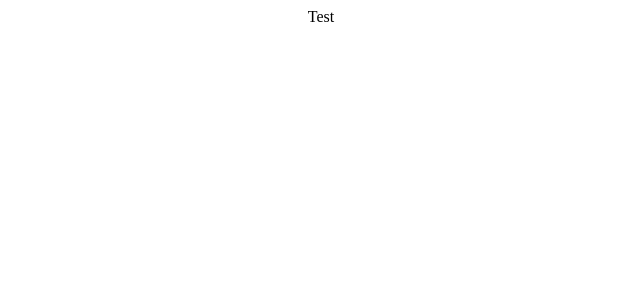
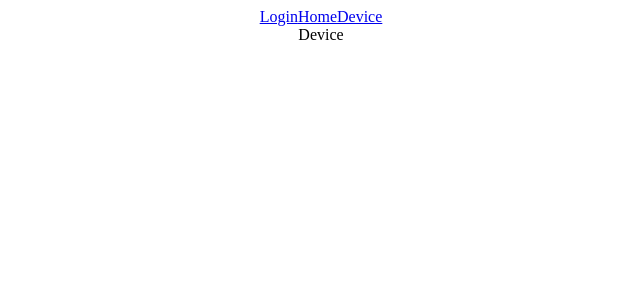
Before and after one commit to ehsanpo/React-store, a React (Create React App) app in the folder client/: page /device in a window 1280 px wide. Shown: the top 300 px of the page, without its empty margins (319-959 px from the left). Built offline with nearby package versions, Linux system fonts and the light colour scheme.

Commit message:
added routes, default  pages, and Privat routes component

```diff
--- a/client/src/App.js
+++ b/client/src/App.js
@@ -1,11 +1,33 @@
 import React, { Component } from 'react';
 import './App.css';
+import {
+  BrowserRouter as Router,
+  Route,
+  Link,
+  Redirect,
+} from 'react-router-dom';
+
+
+import Login from './pages/Login';
+import Home from './pages/Home';
+import Device from './pages/Device';
+
+import PrivateRoute from './components/Privateroute'
 
 class App extends Component {
 	render() {
 		return (
 		<div className="App">
-      Test
+			<nav>
+				<Link to="/login">Login</Link>
+				<Link to="/home">Home</Link>
+				<Link to="/device">Device</Link>
+			</nav>
+			<div>
+				<Route path="/login" component={Login}/>
+				<Route path="/device" component={Device}/>
+				<PrivateRoute path="/home" component={Home}/>
+			</div>
 		</div>
 		);
 	}
--- /dev/null
+++ b/client/src/components/Privateroute.js
@@ -0,0 +1,25 @@
+import React, { Component } from 'react';
+import {
+  BrowserRouter as Router,
+  Route,
+  Link,
+  Redirect,
+} from 'react-router-dom';
+
+
+const AUTH = false
+const PrivateRoute = ({ component: Component, ...rest }) => (
+
+  <Route {...rest} render={props => (
+   AUTH ? (
+      <Component {...props}/>
+    ) : (
+      <Redirect to={{
+        pathname: '/login',
+        state: { from: props.location }
+      }}/>
+    )
+  )}/>
+)
+
+export default PrivateRoute ;
--- a/client/src/index.js
+++ b/client/src/index.js
@@ -1,5 +1,13 @@
 import React from 'react';
 import ReactDOM from 'react-dom';
 import App from './App';
+import { BrowserRouter } from 'react-router-dom';
+import { Provider } from 'react-redux';
+import { store } from './store/Store';
 
-ReactDOM.render(<App />, document.getElementById('root'));
+
+ReactDOM.render( <BrowserRouter>
+	 <Provider store={store}>
+    <App/>
+    </Provider>
+  </BrowserRouter>, document.getElementById('root'));
--- a/client/src/pages/Device.js
+++ b/client/src/pages/Device.js
@@ -0,0 +1,13 @@
+import React, { Component } from 'react';
+
+
+class Device extends Component {
+  render() {
+    return (
+      <div>
+         Device
+      </div>
+    );
+  }
+}
+export default Device;
--- a/client/src/pages/Home.js
+++ b/client/src/pages/Home.js
@@ -0,0 +1,13 @@
+import React, { Component } from 'react';
+
+
+class Home extends Component {
+  render() {
+    return (
+      <div>
+         Home
+      </div>
+    );
+  }
+}
+export default Home;
--- a/client/src/pages/Login.js
+++ b/client/src/pages/Login.js
@@ -0,0 +1,13 @@
+import React, { Component } from 'react';
+
+
+class Login extends Component {
+  render() {
+    return (
+      <div>
+         Login
+      </div>
+    );
+  }
+}
+export default Login;
```
Lines whose indentation alone changed are shown as unchanged.
